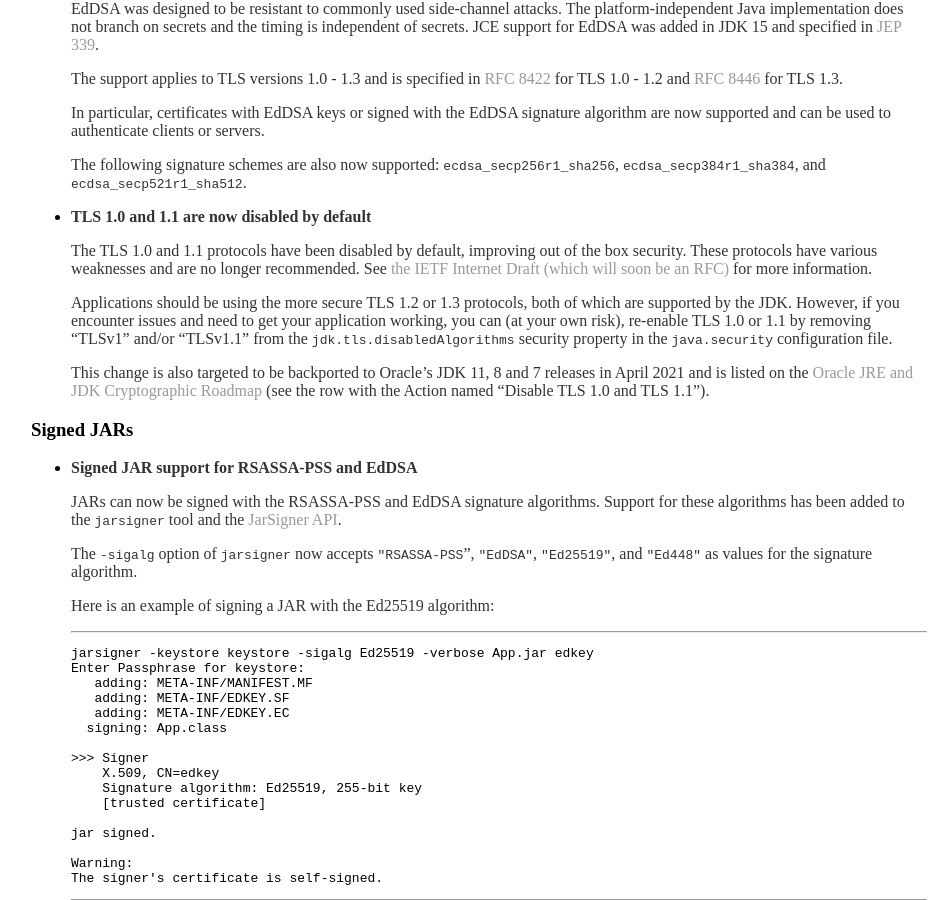
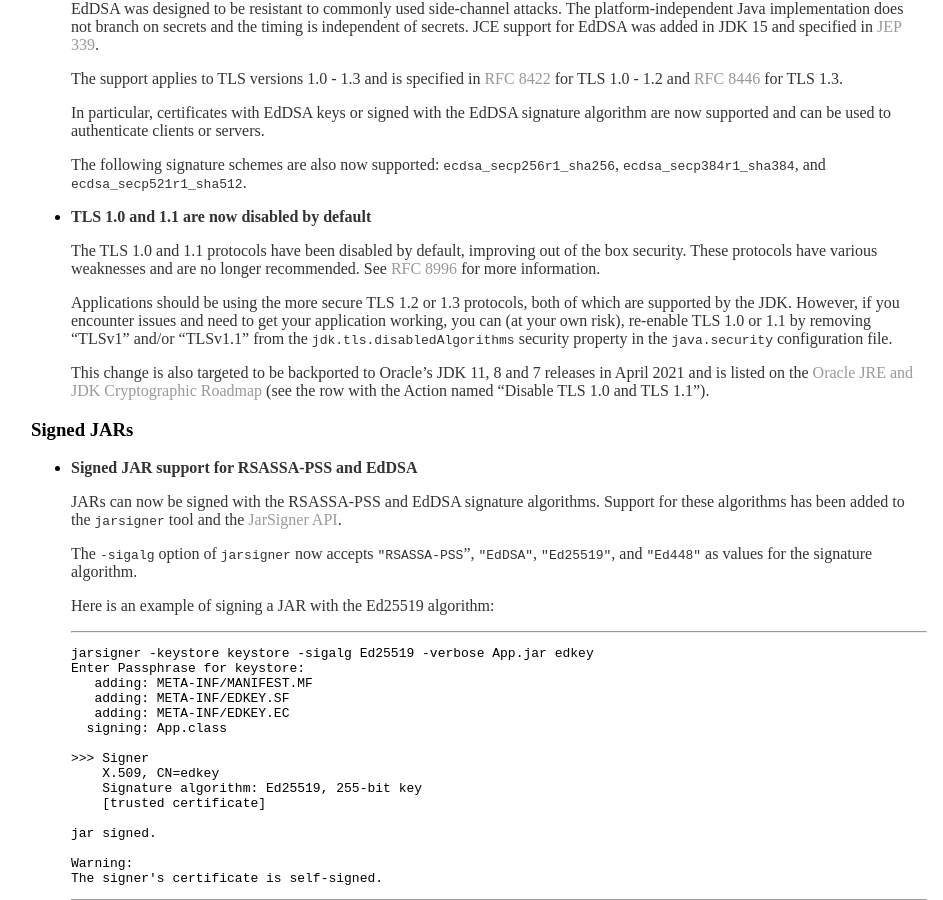
Before and after one commit to seanjmullan/seanjmullan.github.io, a Jekyll site: the page built from _posts/2021-03-18-jdk16.md, in a window 1280 px wide and 900 px high, scrolled down 3900 px. Shown: the whole window, without its empty margins (161-1104 px from the left). Built offline with Jekyll 4.4.1, drawn with Linux system fonts in a browser that asks for light colours.

Commit message:
Update 2021-03-18-jdk16.md
Update reference to RFC 8996 for Deprecating TLS 1.0 and TLS 1.1.

```diff
--- a/_posts/2021-03-18-jdk16.md
+++ b/_posts/2021-03-18-jdk16.md
@@ -301,7 +301,7 @@ improvement in out of the box security.
     The TLS 1.0 and 1.1 protocols have been disabled by default, improving
     out of the box security. These protocols have various weaknesses and
     are no longer recommended. See
-    [the IETF Internet Draft (which will soon be an RFC)](https://datatracker.ietf.org/doc/draft-ietf-tls-oldversions-deprecate/) for more information.
+    [RFC 8996](https://tools.ietf.org/html/rfc8996) for more information.
 
     Applications should be using the more secure TLS 1.2 or 1.3 protocols,
     both of which are supported by the JDK. However, if you encounter issues
```
